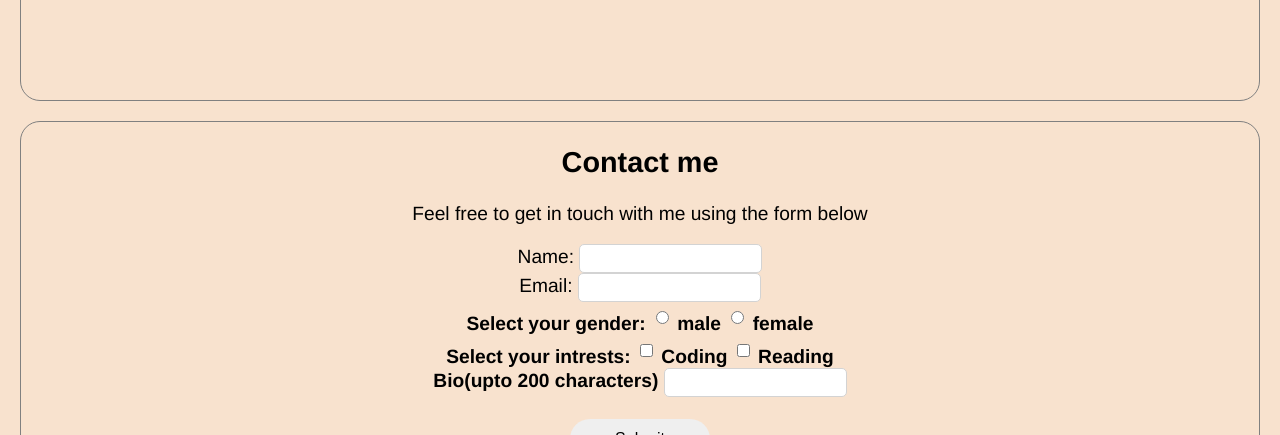
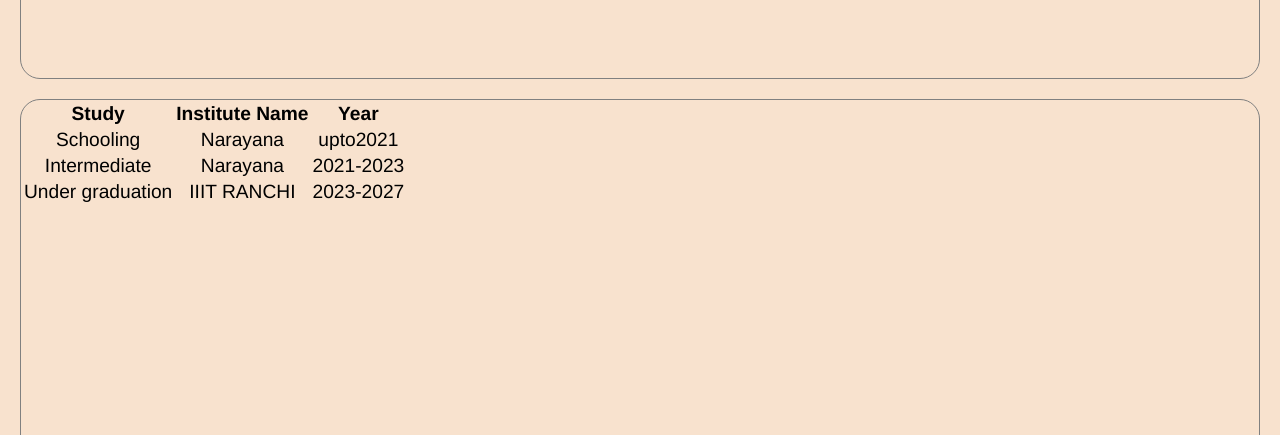
Before and after one commit to Koushikpilli/my-little-website, a plain HTML site: page index.html in a window 1280 px wide. Shown: the part 2365-2800 px from the top of the page. Drawn offline with Linux system fonts and the light colour scheme.

Commit message:
Update index.html

```diff
--- a/index.html
+++ b/index.html
@@ -1,7 +1,7 @@
 <!DOCTYPE html>
 <html lang="en">
 <head>
-    <a href="">Go to Another Page</a>
+
 
     <meta charset="UTF-8">
     <meta name="viewport" content="width=device-width, initial-scale=1.0">
@@ -50,12 +50,38 @@
     <ol class="myol">
         <li>Python bascis</li>
         <li>Html basics</li>
+        <li>Css basics</li>
         <li>C language basics </li>
     </ol>
     </div>
 
 
 
+
+   </section>
+   <section >
+     <table class="table">
+  <tr>
+    <th><strong>Study</strong></th>
+    <th>Institute Name</th>
+    <th>Year</th>
+  </tr>
+  <tr>
+    <td>Schooling</td>
+    <td>Narayana</td>
+    <td>upto2021</td>
+  </tr>
+  <tr>
+    <td>Intermediate</td>
+    <td>Narayana</td>
+    <td>2021-2023</td>
+  </tr>
+   <tr>
+    <td>Under graduation</td>
+    <td>IIIT RANCHI</td>
+    <td>2023-2027</td>
+  </tr>
+</table>
    </section>
 
    <section id="contact">
```
